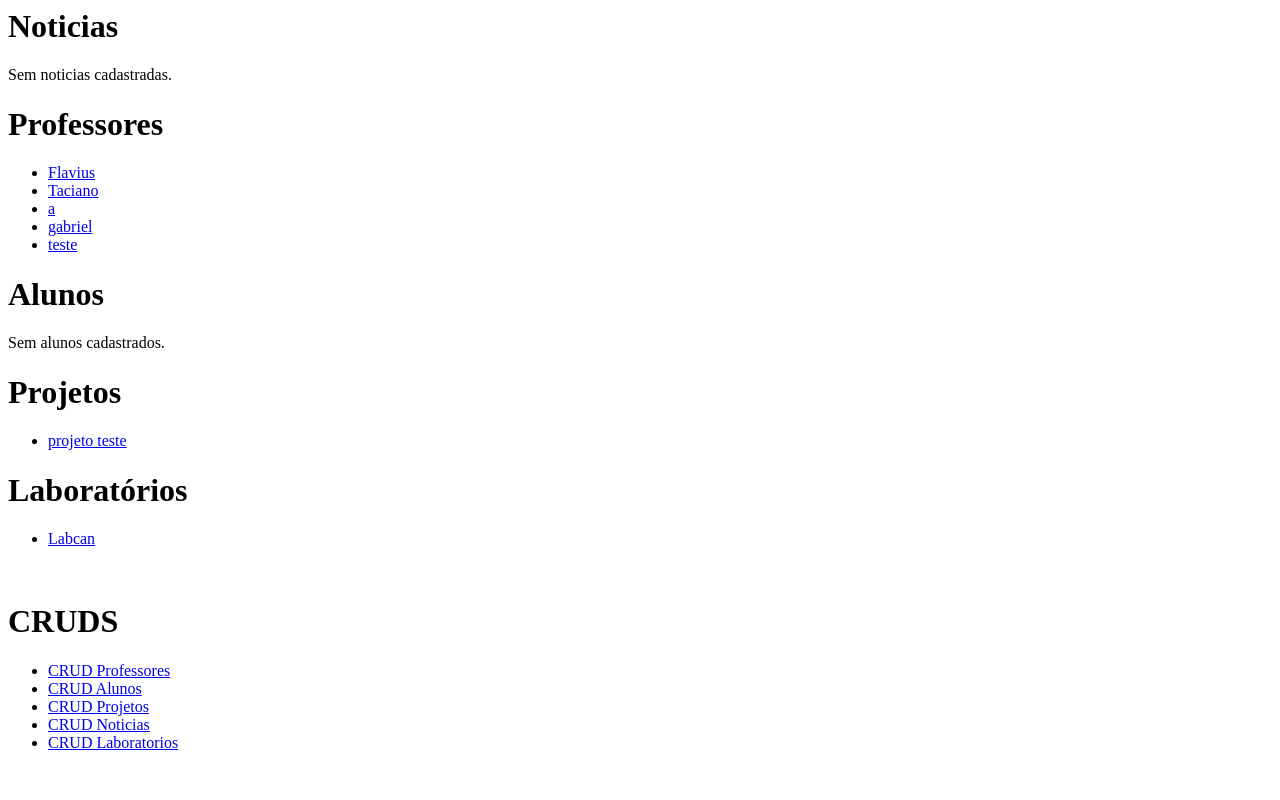
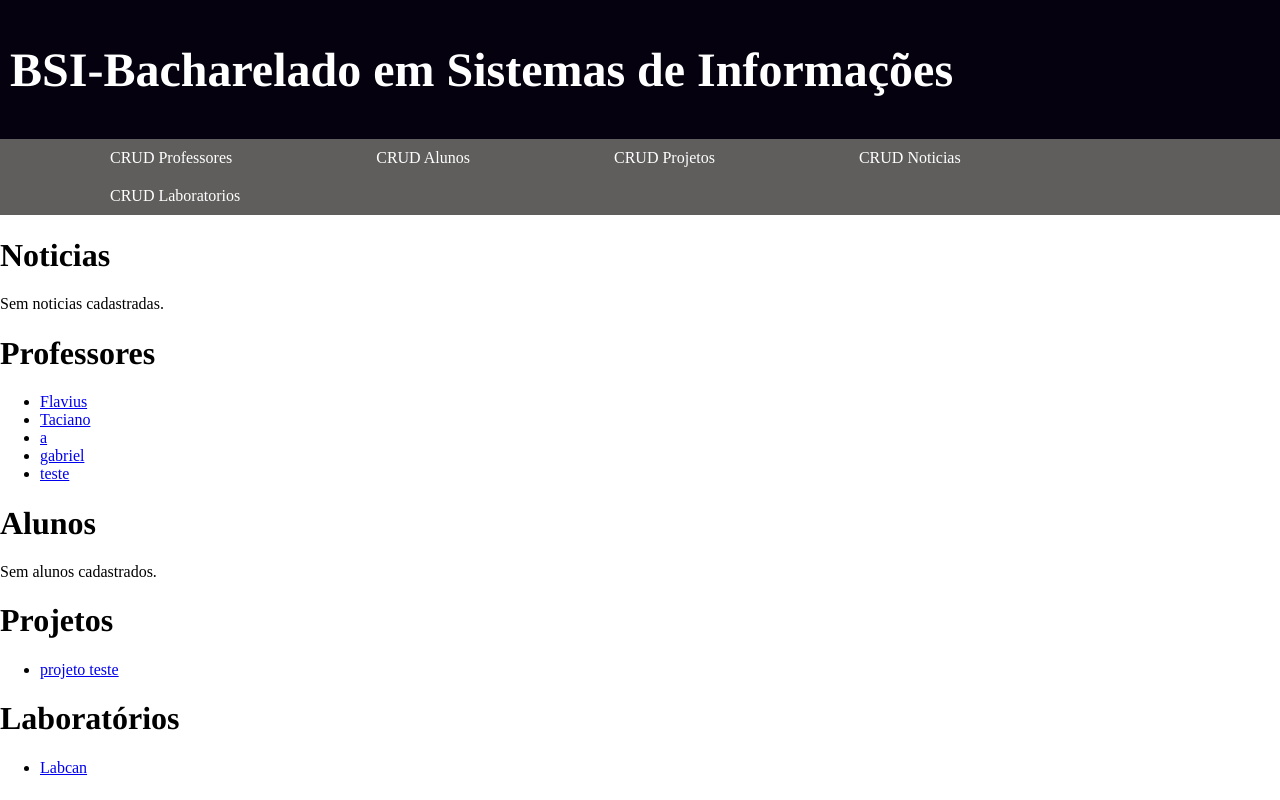
Before and after one commit to GabrielBFelix/BSI-Website, a Django app: page /bsi/ in a window 1280 px wide. Run offline with Django 3.2, Linux system fonts and the light colour scheme; data comes from the database, SQL or seed files in the repository; data that the repository does not hold is empty.

Commit message:
Criando css, modificando templates, criando pasta static #33

```diff
--- /dev/null
+++ b/website/bsi/static/bsi/bsi.css
@@ -0,0 +1,15 @@
+.page-header {
+    background-color: rgb(5, 1, 15);
+    margin-top: 0;
+    padding: 10px 10px 10px 10px;
+}
+
+.page-header h1, .page-header h1 a, .page-header h1 a:visited, .page-header h1 a:active {
+    color: #ffffff;
+    font-size: 36pt;
+    text-decoration: none;
+}
+
+h1, h2, h3, h4 {
+    font-family: 'Times', cursive;
+}
--- a/website/bsi/templates/bsi/index.html
+++ b/website/bsi/templates/bsi/index.html
@@ -1,3 +1,48 @@
+<html>
+{% load static %}
+
+<link rel="stylesheet" type="text/css" href="{% static 'bsi/bsi.css'%}">
+
+<head>
+    <title>Pagina inicial</title>
+    <style>
+        body{
+            margin: 0;
+        }
+        #menu ul{
+            margin: 0;
+            background-color: rgb(95, 94, 93);
+            list-style: none;
+        }
+        #menu ul li{
+            display: inline;
+        }
+        #menu ul li a{
+            padding: 10px 70px;
+            display: inline-block;
+            color: white;
+            text-decoration: none;
+        }
+        #menu ul li a:hover{
+            color: aquamarine;
+        }
+    </style>
+</head>
+
+<body>
+    <div class="page-header">
+        <h1><a href="/">BSI-Bacharelado em Sistemas de Informações</a></h1>
+    </div>
+
+    <div id="menu">
+        <ul>
+            <li><a href="/bsi/professor">CRUD Professores<br /></a></li>
+            <li><a href="/bsi/aluno">CRUD Alunos<br /></a></li>
+            <li><a href="/bsi/projeto">CRUD Projetos<br /></a></li>
+            <li><a href="/bsi/noticia">CRUD Noticias<br /></a></li>
+            <li><a href="/bsi/laboratorio">CRUD Laboratorios<br /></a></li>
+        </ul>
+    </div>
     <h1>Noticias</h1>
     {% if noticia_list %}
     <ul>
@@ -55,9 +100,7 @@
     <ul>
         {% for laboratorio in laboratorio_list %}
         <li>
-        <a href="/bsi/laboratorio/view/{{ laboratorio.id }}"
-            >{{ laboratorio.nome }}</a
-        >
+            <a href="/bsi/laboratorio/view/{{ laboratorio.id }}">{{ laboratorio.nome }}</a>
         </li>
         {% endfor %}
     </ul>
@@ -65,12 +108,5 @@
     <p>Sem laboratorios cadastrados.</p>
     {% endif %}
 
-<br>
-<h1>CRUDS</h1>
-<ul>
-    <li><a href="/bsi/professor">CRUD Professores<br /></a></li>
-    <li><a href="/bsi/aluno">CRUD Alunos<br /></a></li>
-    <li><a href="/bsi/projeto">CRUD Projetos<br /></a></li>
-    <li><a href="/bsi/noticia">CRUD Noticias<br /></a></li>
-    <li><a href="/bsi/laboratorio">CRUD Laboratorios<br /></a></li>
-</ul>
+</body>
+</html>
--- a/website/bsi/templates/bsi/professor_confirm_delete.html
+++ b/website/bsi/templates/bsi/professor_confirm_delete.html
@@ -1,3 +1,7 @@
+{% load static %}
+
+<link rel="stylesheet" type="text/css" href="{% static 'bsi/bootstrap.css'%}">
+
 <h1>Professor Delete</h1>
 <form method="post">{% csrf_token %}
     Confirma a deleção de "{{ object }}" ?
--- a/website/bsi/templates/bsi/professor_detail.html
+++ b/website/bsi/templates/bsi/professor_detail.html
@@ -1,3 +1,7 @@
+{% load static %}
+
+<link rel="stylesheet" type="text/css" href="{% static 'bsi/bootstrap.css'%}">
+
 <h1>Detalhes do Professor</h1>
 <h2>Nome: {{object.nome}}</h2>
 <h2>Username: {{object.username}}</h2>
--- a/website/bsi/templates/bsi/professor_form.html
+++ b/website/bsi/templates/bsi/professor_form.html
@@ -1,3 +1,7 @@
+{% load static %}
+
+<link rel="stylesheet" type="text/css" href="{% static 'bsi/bootstrap.css'%}">
+
 <h1>Editar Professor</h1>
 <form method="post">{% csrf_token %}
     {{ form.as_p }}
--- a/website/bsi/templates/bsi/professor_list.html
+++ b/website/bsi/templates/bsi/professor_list.html
@@ -1,3 +1,7 @@
+{% load static %}
+
+<link rel="stylesheet" type="text/css" href="{% static 'bsi/bootstrap.css'%}">
+
 <h1>Professores</h1>
 
 <table border="1">
--- a/website/bsi/templates/bsi/projeto_confirm_delete.html
+++ b/website/bsi/templates/bsi/projeto_confirm_delete.html
@@ -1,3 +1,7 @@
+{% load static %}
+
+<link rel="stylesheet" type="text/css" href="{% static 'bsi/bootstrap.css'%}">
+
 <h1>Projeto Delete</h1>
 <form method="post">{% csrf_token %}
     Confirma a deleção de "{{ object }}" ?
--- a/website/bsi/templates/bsi/projeto_detail.html
+++ b/website/bsi/templates/bsi/projeto_detail.html
@@ -1,3 +1,7 @@
+{% load static %}
+
+<link rel="stylesheet" type="text/css" href="{% static 'bsi/bootstrap.css'%}">
+
 <h1>Projeto Details</h1>
 <h2>Nome: {{object.nome}}</h2>
 <h2>Coordenador:{{object.coordenador}}</h2>
--- a/website/bsi/templates/bsi/projeto_form.html
+++ b/website/bsi/templates/bsi/projeto_form.html
@@ -1,3 +1,7 @@
+{% load static %}
+
+<link rel="stylesheet" type="text/css" href="{% static 'bsi/bootstrap.css'%}">
+
 <h1>Editar Projeto</h1>
 <form method="post">{% csrf_token %}
     {{ form.as_p }}
--- a/website/bsi/templates/bsi/projeto_list.html
+++ b/website/bsi/templates/bsi/projeto_list.html
@@ -1,3 +1,7 @@
+{% load static %}
+
+<link rel="stylesheet" type="text/css" href="{% static 'bsi/bootstrap.css'%}">
+
 <h1>Projetos</h1>
 
 <table border="1">
```
Lines whose indentation alone changed are shown as unchanged.
